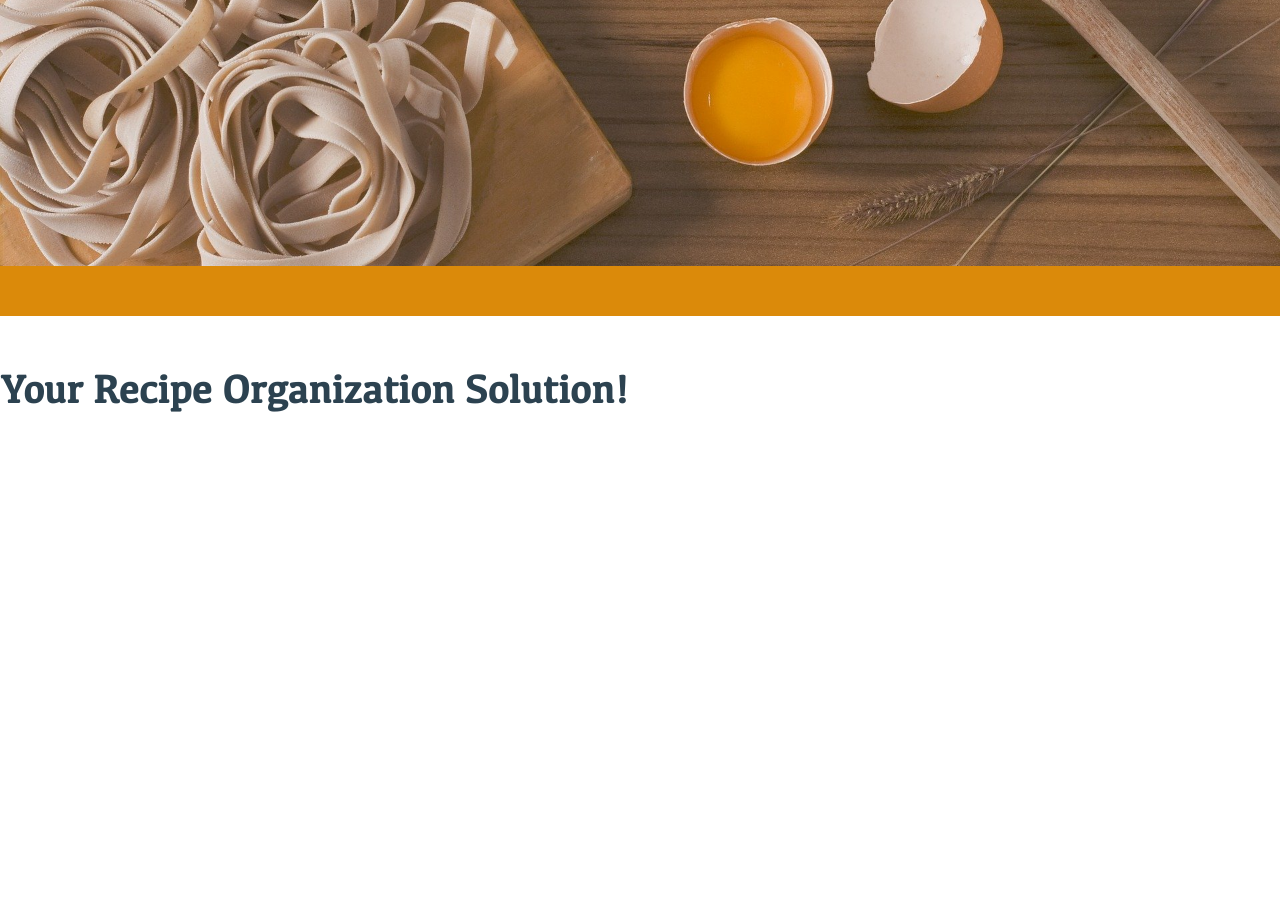
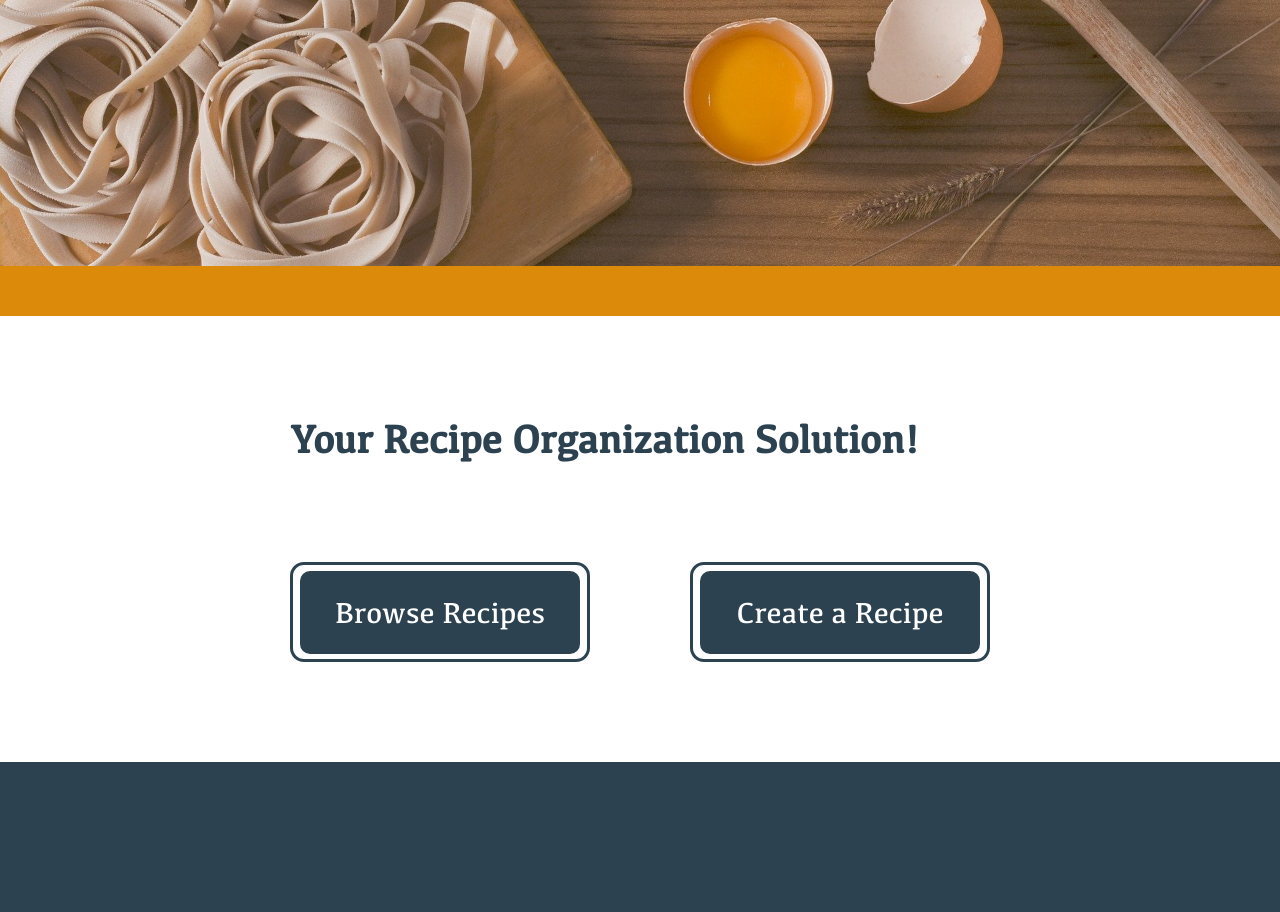
Before and after one commit to cmorgan333/certHomework7, a plain HTML site: page index.html in a window 1280 px wide. Shown: the part 384-1296 px from the top of the page. Before the commit the page ends 800 px from the top, so only its background shows below. Drawn offline with Linux system fonts and the light colour scheme.

Commit message:
home page
home page

```diff
--- a/index.html
+++ b/index.html
@@ -37,5 +37,8 @@
     <script src="model/model.js"></script>
     <script src="app/app.js"></script>
 
+    <!-- ====FOOTER==== -->
+    <footer></footer>
+
 </body>
 </html>
--- a/pages/home/home.html
+++ b/pages/home/home.html
@@ -1,3 +1,19 @@
 <div class="hero"></div>
 <div class="hero-bottomborder"></div>
+<div class="home-content">
 <h2>Your Recipe Organization Solution!</h2>
+<div class="button-container">
+    <!-- ===BROWSE RECIPES=== -->
+    <div class="button-border">
+        <div class="button-fill">
+            Browse Recipes
+        </div>
+    </div>
+    <!-- ===CREATE RECIPES=== -->
+    <div class="button-border">
+        <div class="button-fill">
+            Create a Recipe
+        </div>
+    </div>
+</div>
+</div>
--- a/scss/footer.scss
+++ b/scss/footer.scss
@@ -0,0 +1,4 @@
+footer {
+	height: 150px;
+	background-color: #2c4250;
+}
--- a/scss/home.scss
+++ b/scss/home.scss
@@ -10,9 +10,43 @@
 	min-height: 50px;
 	background-color: #db8a0a;
 }
-h2 {
-	font-family: $font1;
-	font-size: 40px;
-	color: #2c4250;
-	margin: 50px auto;
+.home-content {
+	width: 700px;
+	margin: 0 auto;
+	h2 {
+		margin-top: 100px;
+		font-family: $font1;
+		font-size: 40px;
+		color: #2c4250;
+	}
+
+	.button-container {
+		margin-top: 100px;
+		padding-bottom: 100px;
+		display: flex;
+		align-items: center;
+		justify-content: space-between;
+
+		.button-border {
+			width: 300px;
+			height: 100px;
+			border: 3px #2c4250 solid;
+			border-radius: 14px;
+			display: flex;
+			align-items: center;
+			justify-content: center;
+			.button-fill {
+				width: 280px;
+				height: 83px;
+				border-radius: 10px;
+				background-color: #2c4250;
+				font-family: $font1;
+				font-size: 30px;
+				color: white;
+				display: flex;
+				align-items: center;
+				justify-content: center;
+			}
+		}
+	}
 }
```
Also changed, not shown: css/styles.css.
